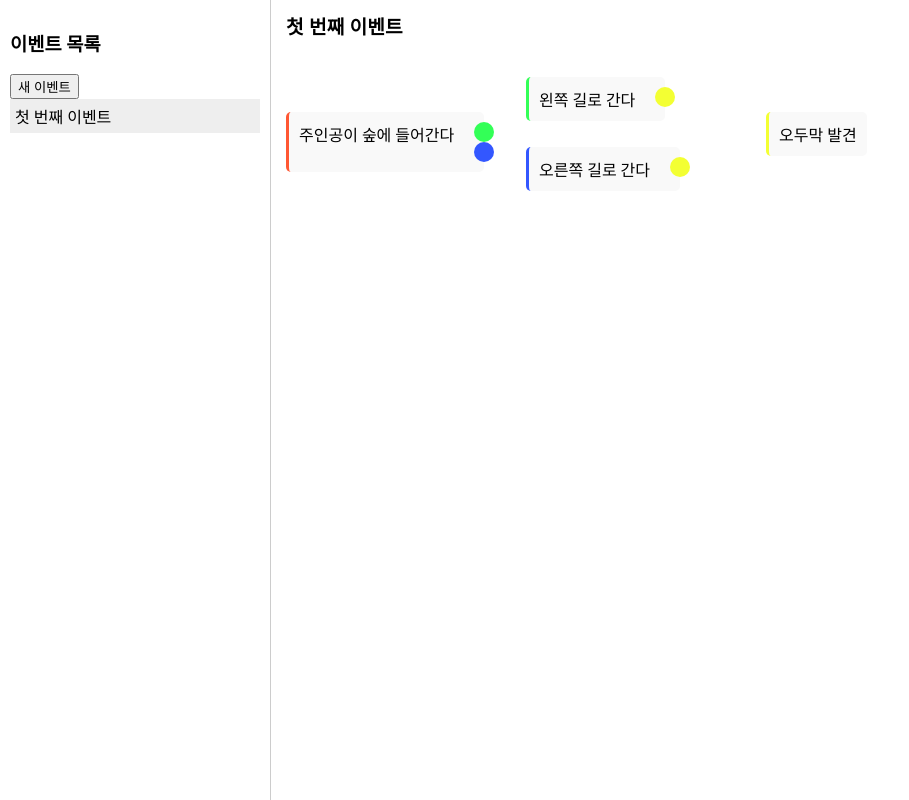
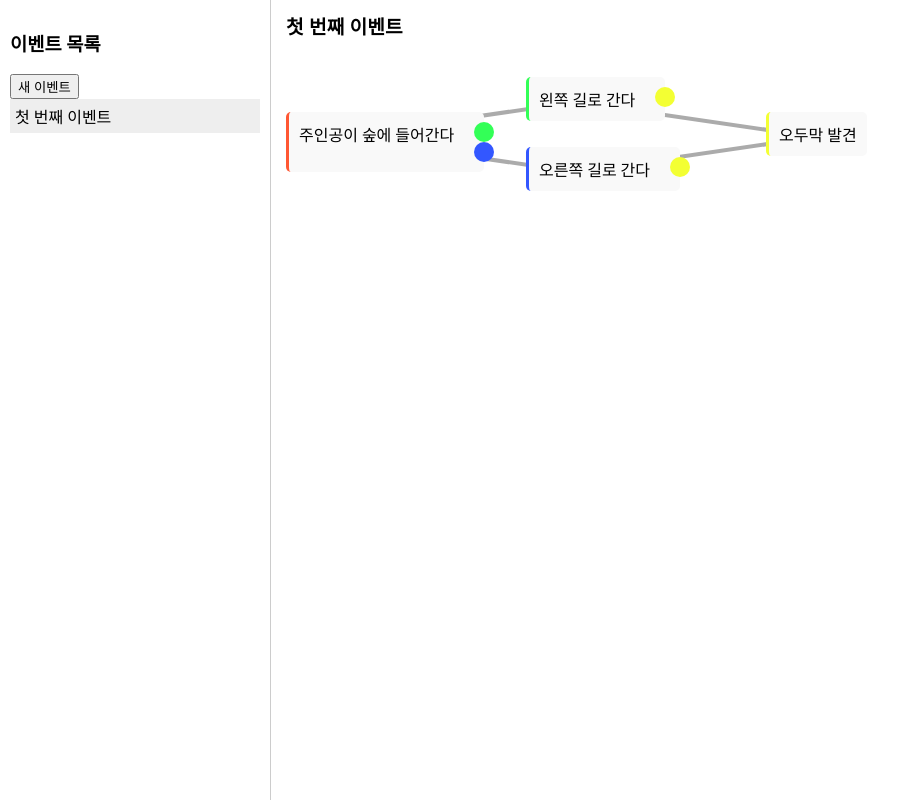
Before and after one commit to hyuckkim/vue-diagram, a Vue app: page / in a window 1280 px wide. Shown: the whole page, without its empty margins (0-909 px from the left). Built offline with nearby package versions, Linux system fonts and the light colour scheme.

Commit message:
add EventArrow

```diff
--- /dev/null
+++ b/src/components/ArrowLines.vue
@@ -0,0 +1,42 @@
+<template>
+  <svg :width="width" :height="height" class="lines" style="position:absolute;top:0;left:0;z-index:0;pointer-events:auto">
+    <line
+      v-for="arrow in arrows"
+      :key="arrow.id"
+      :x1="arrow.x1"
+      :y1="arrow.y1"
+      :x2="arrow.x2"
+      :y2="arrow.y2"
+      :stroke="arrow.id === selectedId ? '#ff5252' : '#888'"
+      stroke-width="4"
+      @click.stop="$emit('select', arrow.id)"
+      style="cursor:pointer;opacity:0.7;"
+    />
+  </svg>
+</template>
+
+<script setup lang="ts">
+import { defineProps, defineEmits } from 'vue';
+import type { EventArrow } from '../stores/useEventStore';
+
+defineProps<{
+  arrows: Array<EventArrow & { x1: number; y1: number; x2: number; y2: number }>,
+  selectedId?: string,
+  width?: number | string,
+  height?: number | string,
+}>();
+
+defineEmits<{ (e: 'select', id: string): void }>();
+</script>
+
+<style scoped>
+.lines {
+  position: absolute;
+  top: 0;
+  left: 0;
+  width: 100%;
+  height: 100%;
+  z-index: 0;
+  pointer-events: auto;
+}
+</style>
--- a/src/components/NodeGraph.vue
+++ b/src/components/NodeGraph.vue
@@ -1,5 +1,19 @@
 <template>
   <div class="graph" @mousedown="onMouseDown">
+    <svg class="lines" width="100%" height="100%" style="position:absolute;top:0;left:0;z-index:0;pointer-events:auto">
+      <line
+        v-for="line in lines"
+        :key="line.id"
+        :x1="line.x1"
+        :y1="line.y1"
+        :x2="line.x2"
+        :y2="line.y2"
+        :stroke="line.id === selectedLine ? '#ff5252' : '#888'"
+        stroke-width="4"
+        @click.stop="selectLine(line.id)"
+        style="cursor:pointer;opacity:0.7;"
+      />
+    </svg>
     <NodeBlock
       v-for="node in nodesWithPos"
       :key="node.id"
@@ -7,7 +21,6 @@
       :x="node.x"
       :y="node.y"
       :children="node.children"
-      :child="node.child"
       :click="selectNode"
       :add="() => store.addChildNode(node.id, event.id)"
       :selected="node.id === store.selectedNodeId"
@@ -31,6 +44,11 @@ const panOffset = ref({ x: 0, y: 0 });
 const dragging = ref(false);
 const dragStart = ref({ x: 0, y: 0 });
 
+const selectedLine = ref<string | null>(null);
+
+const NODE_W = 220;
+const NODE_H = 60;
+
 const onMouseDown = (e: MouseEvent) => {
   dragging.value = true;
   dragStart.value.x = e.clientX - panOffset.value.x;
@@ -51,55 +69,77 @@ const eventEnd = () => {
   window.removeEventListener("mouseleave", eventEnd);
 };
 
-// child, children 정보 계산
 function getNodeRelations(nodes: EventNode[]) {
   const childrenMap: Record<string, string[]> = {};
-  const childMap: Record<string, string[]> = {};
   nodes.forEach((node) => {
-    childrenMap[node.id] = node.next ?? [];
-    node.next?.forEach((nextId: string) => {
-      if (!childMap[nextId]) childMap[nextId] = [];
-      childMap[nextId].push(node.id);
-    });
+    childrenMap[node.id] = node.next.map(link => link.to) ?? [];
   });
-  nodes.forEach((node) => {
-    if (!childMap[node.id]) childMap[node.id] = [];
-  });
-  return { childrenMap, childMap };
+  return { childrenMap };
 }
 
 const nodesWithPos = computed(() => {
   const layout = getDagreLayout(event.nodes, {
-    nodeWidth: 220,
-    nodeHeight: 60,
+    nodeWidth: NODE_W,
+    nodeHeight: NODE_H,
     rankdir: "LR",
     nodesep: 10,
     ranksep: 20,
   });
-  const { childrenMap, childMap } = getNodeRelations(event.nodes);
+  const { childrenMap } = getNodeRelations(event.nodes);
   return layout.map((node) => ({
     ...node,
     x: node.x + panOffset.value.x,
     y: node.y + panOffset.value.y,
     children: childrenMap[node.id],
-    child: childMap[node.id],
   }));
 });
+
+// 연결선 정보 계산
+const lines = computed(() => {
+  const nodes = nodesWithPos.value;
+  const nodeMap: Record<string, typeof nodes[0]> = {};
+  nodes.forEach((n) => { nodeMap[n.id] = n; });
+  const result: { from: string; to: string; x1: number; y1: number; x2: number; y2: number; id: string }[] = [];
+  nodes.forEach((node) => {
+    node.children?.forEach((toId: string) => {
+      const toNode = nodeMap[toId];
+      if (!toNode) return;
+      result.push({
+        from: node.id,
+        to: toId,
+        x1: node.x + NODE_W / 4,
+        y1: node.y + NODE_H / 2,
+        x2: toNode.x + NODE_W / 4,
+        y2: toNode.y + NODE_H / 2,
+        id: `${node.id}__${toId}`,
+      });
+    });
+  });
+  return result;
+});
+
+function selectLine(id: string) {
+  selectedLine.value = id;
+}
 </script>
 <style scoped>
 .graph {
   position: relative;
   width: 100%;
   height: 100%;
-  /* display: grid;  <-- 패닝을 위해 grid 제거 */
-  /* grid-auto-flow: row; */
-  /* grid-template-columns: repeat(auto-fill, 200px); */
-  /* grid-auto-rows: 100px; */
-  /* gap: 5px; */
   overflow: hidden;
   cursor: grab;
 }
 .graph:active {
   cursor: grabbing;
 }
+.lines {
+  position: absolute;
+  top: 0;
+  left: 0;
+  width: 100%;
+  height: 100%;
+  z-index: 0;
+  pointer-events: auto;
+}
 </style>
--- a/src/stores/useEventStore.ts
+++ b/src/stores/useEventStore.ts
@@ -10,9 +10,15 @@ export type EventNode = {
   id: string;
   title: string;
   text: string;
-  next: string[];
-  color: string; // New property added
+  next: EventArrow[];
+  color: string;
 };
+export interface EventArrow {
+  id: string; // from__to
+  from: string; // 출발 노드 id
+  to: string;   // 도착 노드 id
+}
+
 function generateLightColor() {
   const letters = '0123456789ABCDEF';
   let color = '#';
@@ -40,21 +46,28 @@ export const useEventStore = defineStore("event", () => {
           id: "node-1",
           title: "주인공이 숲에 들어간다",
           text: "앞에도 숲, 뒤에도 숲. 그야말로 사방이 숲입니다. \n들어가야겠죠...",
-          next: ["node-2", "node-3"],
+          next: [
+            { id: "node-1__node-2", from: "node-1", to: "node-2" },
+            { id: "node-1__node-3", from: "node-1", to: "node-3" },
+          ],
           color: "#FF5733",
         },
         {
           id: "node-2",
           title: "왼쪽 길로 간다",
           text: "책을 읽을 때 왼쪽부터 읽듯, 당신은 왼쪽을 선택했습니다. 맞는 선택일까요?",
-          next: ["node-4"],
+          next: [
+            { id: "node-2__node-4", from: "node-2", to: "node-4" },
+          ],
           color: "#33FF57",
         },
         {
           id: "node-3",
           title: "오른쪽 길로 간다",
           text: "누군가가, 오른 쪽이 옳은 쪽이라고 말했던 것 같습니다. 당신은 그가 옳은 말을 햇길 바라며 전진합니다.",
-          next: ["node-4"],
+          next: [
+            { id: "node-3__node-4", from: "node-3", to: "node-4" },
+          ],
           color: "#3357FF",
         },
         {
@@ -103,6 +116,13 @@ export const useEventStore = defineStore("event", () => {
     });
     selectedNodeId.value = nodeId;
   };
+  function createEventArrow(from: string, to: string): EventArrow {
+    return {
+      id: `${from}__${to}`,
+      from,
+      to,
+    };
+  }
   const addChildNode = (parentNodeId: string, eventId: string) => {
     const event = events.value.find((e) => e.id === eventId);
     if (!event) return;
@@ -117,7 +137,7 @@ export const useEventStore = defineStore("event", () => {
       color: generateLightColor(),
     };
     event.nodes.push(newNode);
-    parentNode.next.push(childNodeId);
+    parentNode.next.push(createEventArrow(parentNodeId, childNodeId));
     selectedNodeId.value = childNodeId;
   };
 
@@ -160,7 +180,7 @@ export const useEventStore = defineStore("event", () => {
 
     // Remove references to the node in other nodes' next arrays
     event.nodes.forEach((node) => {
-      node.next = node.next.filter((nextId) => nextId !== nodeId);
+      node.next = node.next.filter((link) => link.to !== nodeId);
     });
 
     // Unselect the node if it was selected
--- a/src/utils/dagreLayout.ts
+++ b/src/utils/dagreLayout.ts
@@ -1,5 +1,5 @@
 import dagre from "@dagrejs/dagre";
-import type { EventNode } from "../stores/useEventStore";
+import type { EventArrow, EventNode } from "../stores/useEventStore";
 
 export interface DagreLayoutOptions {
   nodeWidth?: number;
@@ -28,8 +28,8 @@ export function getDagreLayout(
   });
   nodes.forEach((node) => {
     if (node.next && Array.isArray(node.next)) {
-      node.next.forEach((nextId: string) => {
-        g.setEdge(node.id, nextId);
+      node.next.forEach((link: EventArrow) => {
+        g.setEdge(link.from, link.to);
       });
     }
   });
```
Also changed, not shown: src/types/EventArrow.ts (added).
